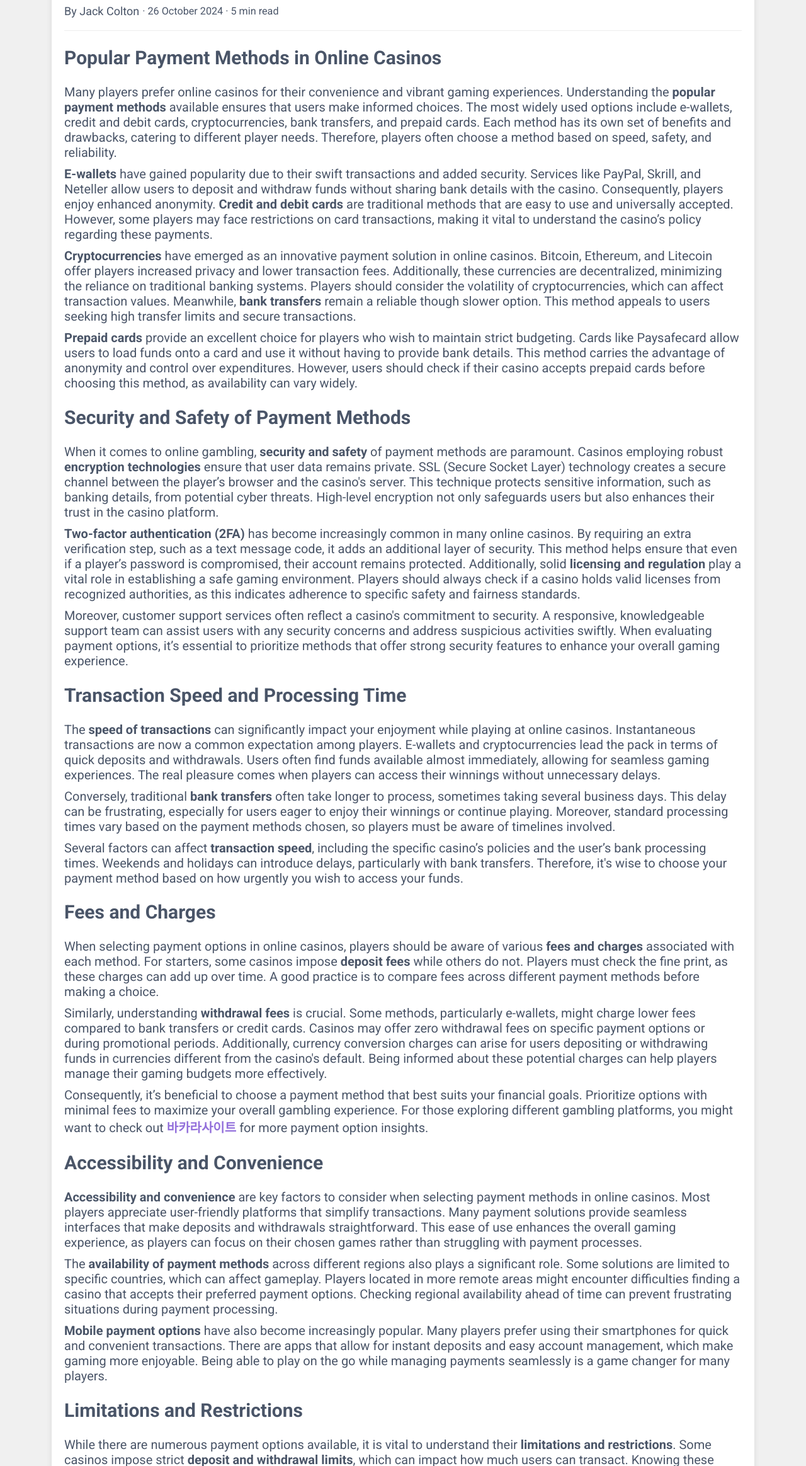
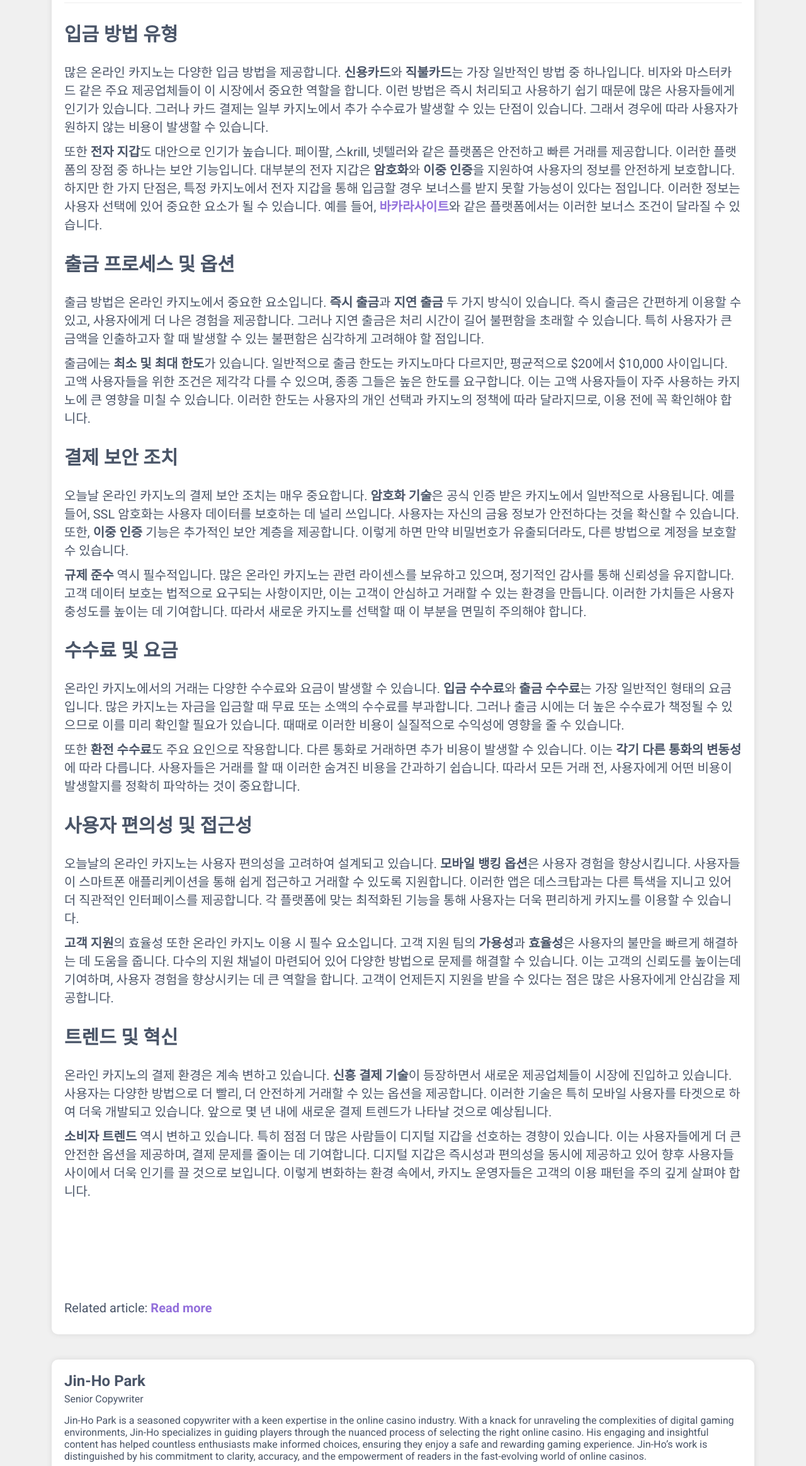
Before and after one commit to wolhun/local-experts, a plain HTML site: page how-to-choose-casino-tutorial.html in a window 1280 px wide. Shown: the part 1069-3396 px from the top of the page at 63% size. Drawn offline with Linux system fonts and the light colour scheme.

Commit message:
Automated deployment

```diff
--- a/how-to-choose-casino-tutorial.html
+++ b/how-to-choose-casino-tutorial.html
@@ -3,7 +3,7 @@
 <head>
     <meta charset="UTF-8">
     <meta name="viewport" content="width=device-width, initial-scale=1.0">
-    <title>Assessing Payment Options in Online Casinos: A Detailed Examination  </title>
+    <title>온라인 카지노 입출금 옵션 분석</title>
     <link href="https://fonts.googleapis.com/css2?family=Roboto:wght@400;700&display=swap" rel="stylesheet">
     <link rel="stylesheet" href="https://cdnjs.cloudflare.com/ajax/libs/font-awesome/5.15.3/css/all.min.css">
     <style>
@@ -337,11 +337,11 @@ nav ul li a:hover {
 
     <div class="container">
         <img src="https://image-cloud-server.netlify.app/image_1712647123544.png" class="header-image">
-        <h1>Assessing Payment Options in Online Casinos: A Detailed Examination  </h1>
+        <h1>온라인 카지노 입출금 옵션 분석</h1>
         <div class="author">
 
-            <span>By Jack Colton</span>
-            <span class="meta"> · 26 October 2024 · 5 min read</span>
+            <span>By Jin-Ho Park</span>
+            <span class="meta"> · 27 October 2024 · 5 min read</span>
         </div>
 
 
@@ -349,71 +349,41 @@ nav ul li a:hover {
 
         <div class="content">
             <hr>
-             <h2>Popular Payment Methods in Online Casinos</h2>
+             <h2>입금 방법 유형</h2>
 
-<p>Many players prefer online casinos for their convenience and vibrant gaming experiences. Understanding the <strong>popular payment methods</strong> available ensures that users make informed choices. The most widely used options include e-wallets, credit and debit cards, cryptocurrencies, bank transfers, and prepaid cards. Each method has its own set of benefits and drawbacks, catering to different player needs. Therefore, players often choose a method based on speed, safety, and reliability.</p>
+<p>많은 온라인 카지노는 다양한 입금 방법을 제공합니다. <strong>신용카드</strong>와 <strong>직불카드</strong>는 가장 일반적인 방법 중 하나입니다. 비자와 마스터카드 같은 주요 제공업체들이 이 시장에서 중요한 역할을 합니다. 이런 방법은 즉시 처리되고 사용하기 쉽기 때문에 많은 사용자들에게 인기가 있습니다. 그러나 카드 결제는 일부 카지노에서 추가 수수료가 발생할 수 있는 단점이 있습니다. 그래서 경우에 따라 사용자가 원하지 않는 비용이 발생할 수 있습니다.</p>
 
-<p><strong>E-wallets</strong> have gained popularity due to their swift transactions and added security. Services like PayPal, Skrill, and Neteller allow users to deposit and withdraw funds without sharing bank details with the casino. Consequently, players enjoy enhanced anonymity. <strong>Credit and debit cards</strong> are traditional methods that are easy to use and universally accepted. However, some players may face restrictions on card transactions, making it vital to understand the casino’s policy regarding these payments.</p>
+<p>또한 <strong>전자 지갑</strong>도 대안으로 인기가 높습니다. 페이팔, 스krill, 넷텔러와 같은 플랫폼은 안전하고 빠른 거래를 제공합니다. 이러한 플랫폼의 장점 중 하나는 보안 기능입니다. 대부분의 전자 지갑은 <strong>암호화</strong>와 <strong>이중 인증</strong>을 지원하여 사용자의 정보를 안전하게 보호합니다. 하지만 한 가지 단점은, 특정 카지노에서 전자 지갑을 통해 입금할 경우 보너스를 받지 못할 가능성이 있다는 점입니다. 이러한 정보는 사용자 선택에 있어 중요한 요소가 될 수 있습니다. 예를 들어, <a href="https://withvegas.com/">바카라사이트</a>와 같은 플랫폼에서는 이러한 보너스 조건이 달라질 수 있습니다.</p>
 
-<p><strong>Cryptocurrencies</strong> have emerged as an innovative payment solution in online casinos. Bitcoin, Ethereum, and Litecoin offer players increased privacy and lower transaction fees. Additionally, these currencies are decentralized, minimizing the reliance on traditional banking systems. Players should consider the volatility of cryptocurrencies, which can affect transaction values. Meanwhile, <strong>bank transfers</strong> remain a reliable though slower option. This method appeals to users seeking high transfer limits and secure transactions.</p>
+<h2>출금 프로세스 및 옵션</h2>
 
-<p><strong>Prepaid cards</strong> provide an excellent choice for players who wish to maintain strict budgeting. Cards like Paysafecard allow users to load funds onto a card and use it without having to provide bank details. This method carries the advantage of anonymity and control over expenditures. However, users should check if their casino accepts prepaid cards before choosing this method, as availability can vary widely.</p>
+<p>출금 방법은 온라인 카지노에서 중요한 요소입니다. <strong>즉시 출금</strong>과 <strong>지연 출금</strong> 두 가지 방식이 있습니다. 즉시 출금은 간편하게 이용할 수 있고, 사용자에게 더 나은 경험을 제공합니다. 그러나 지연 출금은 처리 시간이 길어 불편함을 초래할 수 있습니다. 특히 사용자가 큰 금액을 인출하고자 할 때 발생할 수 있는 불편함은 심각하게 고려해야 할 점입니다.</p>
 
-<h2>Security and Safety of Payment Methods</h2>
+<p>출금에는 <strong>최소 및 최대 한도</strong>가 있습니다. 일반적으로 출금 한도는 카지노마다 다르지만, 평균적으로 $20에서 $10,000 사이입니다. 고액 사용자들을 위한 조건은 제각각 다를 수 있으며, 종종 그들은 높은 한도를 요구합니다. 이는 고액 사용자들이 자주 사용하는 카지노에 큰 영향을 미칠 수 있습니다. 이러한 한도는 사용자의 개인 선택과 카지노의 정책에 따라 달라지므로, 이용 전에 꼭 확인해야 합니다.</p>
 
-<p>When it comes to online gambling, <strong>security and safety</strong> of payment methods are paramount. Casinos employing robust <strong>encryption technologies</strong> ensure that user data remains private. SSL (Secure Socket Layer) technology creates a secure channel between the player’s browser and the casino's server. This technique protects sensitive information, such as banking details, from potential cyber threats. High-level encryption not only safeguards users but also enhances their trust in the casino platform.</p>
+<h2>결제 보안 조치</h2>
 
-<p><strong>Two-factor authentication (2FA)</strong> has become increasingly common in many online casinos. By requiring an extra verification step, such as a text message code, it adds an additional layer of security. This method helps ensure that even if a player’s password is compromised, their account remains protected. Additionally, solid <strong>licensing and regulation</strong> play a vital role in establishing a safe gaming environment. Players should always check if a casino holds valid licenses from recognized authorities, as this indicates adherence to specific safety and fairness standards.</p>
+<p>오늘날 온라인 카지노의 결제 보안 조치는 매우 중요합니다. <strong>암호화 기술</strong>은 공식 인증 받은 카지노에서 일반적으로 사용됩니다. 예를 들어, SSL 암호화는 사용자 데이터를 보호하는 데 널리 쓰입니다. 사용자는 자신의 금융 정보가 안전하다는 것을 확신할 수 있습니다. 또한, <strong>이중 인증</strong> 기능은 추가적인 보안 계층을 제공합니다. 이렇게 하면 만약 비밀번호가 유출되더라도, 다른 방법으로 계정을 보호할 수 있습니다.</p>
 
-<p>Moreover, customer support services often reflect a casino's commitment to security. A responsive, knowledgeable support team can assist users with any security concerns and address suspicious activities swiftly. When evaluating payment options, it’s essential to prioritize methods that offer strong security features to enhance your overall gaming experience.</p>
+<p><strong>규제 준수</strong> 역시 필수적입니다. 많은 온라인 카지노는 관련 라이센스를 보유하고 있으며, 정기적인 감사를 통해 신뢰성을 유지합니다. 고객 데이터 보호는 법적으로 요구되는 사항이지만, 이는 고객이 안심하고 거래할 수 있는 환경을 만듭니다. 이러한 가치들은 사용자 충성도를 높이는 데 기여합니다. 따라서 새로운 카지노를 선택할 때 이 부분을 면밀히 주의해야 합니다.</p>
 
-<h2>Transaction Speed and Processing Time</h2>
+<h2>수수료 및 요금</h2>
 
-<p>The <strong>speed of transactions</strong> can significantly impact your enjoyment while playing at online casinos. Instantaneous transactions are now a common expectation among players. E-wallets and cryptocurrencies lead the pack in terms of quick deposits and withdrawals. Users often find funds available almost immediately, allowing for seamless gaming experiences. The real pleasure comes when players can access their winnings without unnecessary delays.</p>
+<p>온라인 카지노에서의 거래는 다양한 수수료와 요금이 발생할 수 있습니다. <strong>입금 수수료</strong>와 <strong>출금 수수료</strong>는 가장 일반적인 형태의 요금입니다. 많은 카지노는 자금을 입금할 때 무료 또는 소액의 수수료를 부과합니다. 그러나 출금 시에는 더 높은 수수료가 책정될 수 있으므로 이를 미리 확인할 필요가 있습니다. 때때로 이러한 비용이 실질적으로 수익성에 영향을 줄 수 있습니다.</p>
 
-<p>Conversely, traditional <strong>bank transfers</strong> often take longer to process, sometimes taking several business days. This delay can be frustrating, especially for users eager to enjoy their winnings or continue playing. Moreover, standard processing times vary based on the payment methods chosen, so players must be aware of timelines involved. </p>
+<p>또한 <strong>환전 수수료</strong>도 주요 요인으로 작용합니다. 다른 통화로 거래하면 추가 비용이 발생할 수 있습니다. 이는 <strong>각기 다른 통화의 변동성</strong>에 따라 다릅니다. 사용자들은 거래를 할 때 이러한 숨겨진 비용을 간과하기 쉽습니다. 따라서 모든 거래 전, 사용자에게 어떤 비용이 발생할지를 정확히 파악하는 것이 중요합니다.</p>
 
-<p>Several factors can affect <strong>transaction speed</strong>, including the specific casino’s policies and the user’s bank processing times. Weekends and holidays can introduce delays, particularly with bank transfers. Therefore, it's wise to choose your payment method based on how urgently you wish to access your funds.</p>
+<h2>사용자 편의성 및 접근성</h2>
 
-<h2>Fees and Charges</h2>
+<p>오늘날의 온라인 카지노는 사용자 편의성을 고려하여 설계되고 있습니다. <strong>모바일 뱅킹 옵션</strong>은 사용자 경험을 향상시킵니다. 사용자들이 스마트폰 애플리케이션을 통해 쉽게 접근하고 거래할 수 있도록 지원합니다. 이러한 앱은 데스크탑과는 다른 특색을 지니고 있어 더 직관적인 인터페이스를 제공합니다. 각 플랫폼에 맞는 최적화된 기능을 통해 사용자는 더욱 편리하게 카지노를 이용할 수 있습니다.</p>
 
-<p>When selecting payment options in online casinos, players should be aware of various <strong>fees and charges</strong> associated with each method. For starters, some casinos impose <strong>deposit fees</strong> while others do not. Players must check the fine print, as these charges can add up over time. A good practice is to compare fees across different payment methods before making a choice.</p>
+<p><strong>고객 지원</strong>의 효율성 또한 온라인 카지노 이용 시 필수 요소입니다. 고객 지원 팀의 <strong>가용성</strong>과 <strong>효율성</strong>은 사용자의 불만을 빠르게 해결하는 데 도움을 줍니다. 다수의 지원 채널이 마련되어 있어 다양한 방법으로 문제를 해결할 수 있습니다. 이는 고객의 신뢰도를 높이는데 기여하며, 사용자 경험을 향상시키는 데 큰 역할을 합니다. 고객이 언제든지 지원을 받을 수 있다는 점은 많은 사용자에게 안심감을 제공합니다.</p>
 
-<p>Similarly, understanding <strong>withdrawal fees</strong> is crucial. Some methods, particularly e-wallets, might charge lower fees compared to bank transfers or credit cards. Casinos may offer zero withdrawal fees on specific payment options or during promotional periods. Additionally, currency conversion charges can arise for users depositing or withdrawing funds in currencies different from the casino's default. Being informed about these potential charges can help players manage their gaming budgets more effectively.</p>
+<h2>트렌드 및 혁신</h2>
 
-<p>Consequently, it’s beneficial to choose a payment method that best suits your financial goals. Prioritize options with minimal fees to maximize your overall gambling experience. For those exploring different gambling platforms, you might want to check out <a href="https://withvegas.com/">바카라사이트</a> for more payment option insights.</p>
+<p>온라인 카지노의 결제 환경은 계속 변하고 있습니다. <strong>신흥 결제 기술</strong>이 등장하면서 새로운 제공업체들이 시장에 진입하고 있습니다. 사용자는 다양한 방법으로 더 빨리, 더 안전하게 거래할 수 있는 옵션을 제공합니다. 이러한 기술은 특히 모바일 사용자를 타겟으로 하여 더욱 개발되고 있습니다. 앞으로 몇 년 내에 새로운 결제 트렌드가 나타날 것으로 예상됩니다.</p>
 
-<h2>Accessibility and Convenience</h2>
-
-<p><strong>Accessibility and convenience</strong> are key factors to consider when selecting payment methods in online casinos. Most players appreciate user-friendly platforms that simplify transactions. Many payment solutions provide seamless interfaces that make deposits and withdrawals straightforward. This ease of use enhances the overall gaming experience, as players can focus on their chosen games rather than struggling with payment processes.</p>
-
-<p>The <strong>availability of payment methods</strong> across different regions also plays a significant role. Some solutions are limited to specific countries, which can affect gameplay. Players located in more remote areas might encounter difficulties finding a casino that accepts their preferred payment options. Checking regional availability ahead of time can prevent frustrating situations during payment processing.</p>
-
-<p><strong>Mobile payment options</strong> have also become increasingly popular. Many players prefer using their smartphones for quick and convenient transactions. There are apps that allow for instant deposits and easy account management, which make gaming more enjoyable. Being able to play on the go while managing payments seamlessly is a game changer for many players.</p>
-
-<h2>Limitations and Restrictions</h2>
-
-<p>While there are numerous payment options available, it is vital to understand their <strong>limitations and restrictions</strong>. Some casinos impose strict <strong>deposit and withdrawal limits</strong>, which can impact how much users can transact. Knowing these limits allows players to plan their gaming budgets accordingly. Each payment method might have different limits, meaning players should shop around for the best fit for their needs.</p>
-
-<p>In addition, <strong>geographic restrictions</strong> can hinder access to certain payment methods. For example, some e-wallets might not operate in specific countries, or cryptocurrencies might be heavily regulated. These restrictions may limit the options available for players based on their location. Understanding these constraints helps avoid disappointment down the line when trying to make a deposit or withdrawal.</p>
-
-<p>Lastly, all casinos require <strong>eligibility and verification requirements</strong> for players. This usually entails proving identity through documents like a passport or driver's license. These verification steps can sometimes delay transactions, especially during the initial setup. Therefore, it is crucial to be informed about these requirements to ensure a smooth gaming experience.</p>
-
-<h2>Trends and Innovations in Payment Solutions</h2>
-
-<p>The world of online casinos is continuously evolving, and recent <strong>trends and innovations</strong> in payment solutions are noteworthy. One major advancement is the <strong>rise of blockchain-based payments</strong>. These decentralized systems offer enhanced security and transparency, allowing players to make transactions with less risk and lower fees. The anonymity provided by blockchain technology appeals to many users, particularly those concerned about their privacy.</p>
-
-<p>Another significant development is the advent of <strong>contactless payment technology</strong>. This trend aligns with the increasing demand for touch-free transactions, especially post-pandemic. Players can easily use mobile wallets or tap their cards to make deposits, enhancing convenience. The rapid adoption of this technology signifies how online casinos adapt to modern lifestyles and preferences.</p>
-
-<p>Lastly, the <strong>integration of AI in payment systems</strong> is gaining traction. Artificial Intelligence helps casinos personalize payment experiences, detect fraudulent activity, and streamline transaction processes. AI-driven analytics can predict user behavior, allowing casinos to tailor offers based on individual preferences. As technology continues to shape the landscape of online gambling, staying informed about these innovations can certainly enhance user experience and safety.</p>
-
-<h2>Choosing the Right Payment Method for Your Needs</h2>
-
-<p>Choosing the right payment method in online casinos requires careful consideration of various factors. First, <strong>considering personal priorities</strong> is essential. Are you looking for speed, security, or ease of use? Establishing what matters most to you will guide your decision-making process. Additionally, the option should align with your financial habits, such as whether you prefer strict budgeting or the flexibility to spend.</p>
-
-<p>Next, <strong>comparing payment method features</strong> helps narrow down choices. Look at aspects such as transaction fees, withdrawal limits, and processing speed. Understanding the pros and cons of each option will help you make a more informed decision. </p>
-
-<p>Lastly, <strong>evaluating long-term costs and benefits</strong> can save players money over time. Think about both immediate and ongoing fees involved with each payment solution. By analyzing these factors, players can select a method that works best for their gaming experience, ensuring their money is well spent. This thoughtful approach will enhance not only gaming enjoyment but also financial management when playing in online casinos.</p>
+<p><strong>소비자 트렌드</strong> 역시 변하고 있습니다. 특히 점점 더 많은 사람들이 디지털 지갑을 선호하는 경향이 있습니다. 이는 사용자들에게 더 큰 안전한 옵션을 제공하며, 결제 문제를 줄이는 데 기여합니다. 디지털 지갑은 즉시성과 편의성을 동시에 제공하고 있어 향후 사용자들 사이에서 더욱 인기를 끌 것으로 보입니다. 이렇게 변화하는 환경 속에서, 카지노 운영자들은 고객의 이용 패턴을 주의 깊게 살펴야 합니다.</p>
 
 
 
@@ -446,9 +416,9 @@ nav ul li a:hover {
     <div class="author-box">
 
         <div class="info">
-            <h3>Jack Colton</h3>
+            <h3>Jin-Ho Park</h3>
             <p>Senior Copywriter</p>
-            <p>Jack Colton is a seasoned copywriter with a dedicated focus on the online casino industry. With over a decade of experience, Jack excels in crafting compelling content that guides readers through the intricate process of selecting the best online casino options. His insightful analysis and clear communication style make complex subjects accessible and engaging. Jack's work not only informs but empowers readers to make confident, informed decisions in the dynamic world of online gaming.</p>
+            <p>Jin-Ho Park is a seasoned copywriter with a keen expertise in the online casino industry. With a knack for unraveling the complexities of digital gaming environments, Jin-Ho specializes in guiding players through the nuanced process of selecting the right online casino. His engaging and insightful content has helped countless enthusiasts make informed choices, ensuring they enjoy a safe and rewarding gaming experience. Jin-Ho’s work is distinguished by his commitment to clarity, accuracy, and the empowerment of readers in the fast-evolving world of online casinos.</p>
             <div class="social-media">
                 <a href="#"><i class="fab fa-instagram"></i>Instagram</a>
                 <a href="#"><i class="fab fa-twitter"></i>Twitter</a>
```
